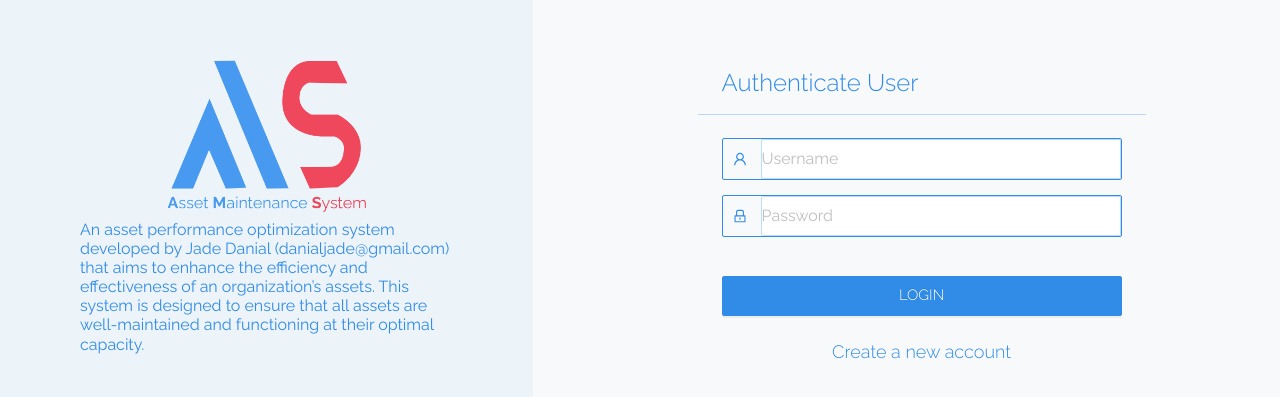
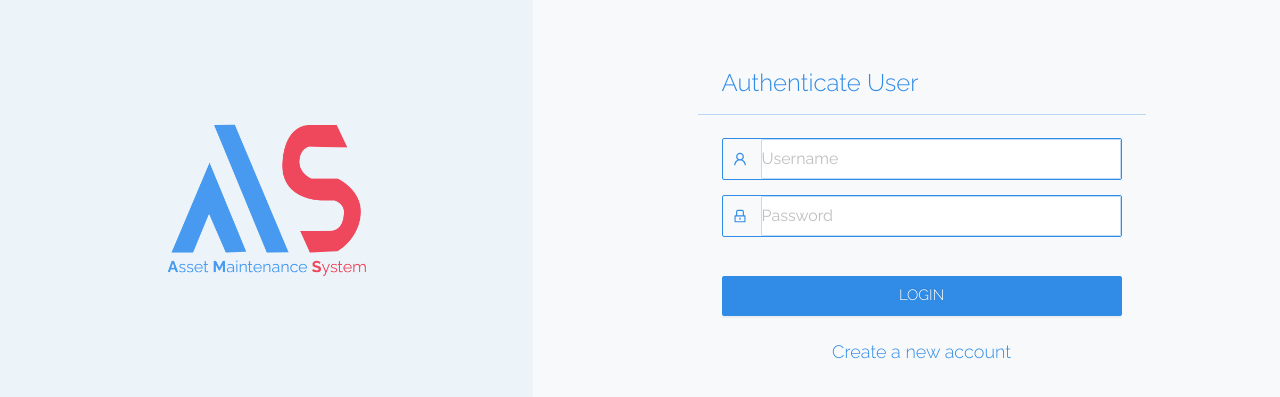
Before and after one commit to jadedanial/asset-maintenance-system, a React (Create React App) app in the folder frontend/ams/: page /login in a window 1280 px wide. Shown: the part 107-504 px from the top of the page. Built offline with nearby package versions, Linux system fonts and the light colour scheme.

Commit message:
Enhanced UI.

```diff
--- a/frontend/ams/src/components/ItemDetail.js
+++ b/frontend/ams/src/components/ItemDetail.js
@@ -59,8 +59,8 @@ const ItemDetail = ({
   const itemDetails = (i, wi) => {
     return (
       <>
-        <Row className={`space-between-row ${theme}`}>
-          <Col span={view ? 24 : 13}>
+        <Row className={theme}>
+          <Col span={view ? 24 : 14} style={{ paddingRight: "20px" }}>
             <div className="card-with-background">
               <div
                 className="space-between-row "
@@ -103,12 +103,27 @@ const ItemDetail = ({
                       </Descriptions.Item>
                     </Descriptions>
                   </div>
-                  <div>
+                  <div style={{ padding: "14px 0" }}>
                     <Tag color="blue">
                       <p className="small-font" style={{ padding: "2px" }}>
                         {i.item_category}
                       </p>
                     </Tag>
+                  </div>
+                  <div
+                    style={{
+                      display: view ? "none" : "block",
+                    }}
+                  >
+                    <p
+                      className="small-font"
+                      style={{
+                        margin: "0",
+                        color: theme === "light" ? "#000" : "#fff",
+                      }}
+                    >
+                      {i.item_description}
+                    </p>
                   </div>
                 </Col>
                 <Col
@@ -123,22 +138,6 @@ const ItemDetail = ({
                     }}
                   />
                 </Col>
-              </div>
-              <div
-                style={{
-                  padding: "8px 20px 20px 20px",
-                  display: view ? "none" : "block",
-                }}
-              >
-                <p
-                  className="small-font"
-                  style={{
-                    margin: "0",
-                    color: theme === "light" ? "#000" : "#fff",
-                  }}
-                >
-                  {i.item_description}
-                </p>
               </div>
             </div>
           </Col>
@@ -204,7 +203,6 @@ const ItemDetail = ({
                               className="card-with-background"
                               style={{
                                 padding: "20px",
-                                height: "fit-content",
                               }}
                             >
                               <Card
--- a/frontend/ams/src/components/Slogan.js
+++ b/frontend/ams/src/components/Slogan.js
@@ -5,7 +5,7 @@ const Slogan = () => {
     <>
       <Col
         style={{
-          top: "20%",
+          top: "28%",
           textAlign: "center",
           padding: "0 80px",
         }}
@@ -13,15 +13,6 @@ const Slogan = () => {
         <div>
           <img src="images/ams.png" alt="logo" style={{ width: "60%" }} />
         </div>
-        <div>
-          <p className="small-font" style={{ textAlign: "left" }}>
-            An asset performance optimization system developed by Jade Danial
-            (danialjade@gmail.com) that aims to enhance the efficiency and
-            effectiveness of an organization’s assets. This system is designed
-            to ensure that all assets are well-maintained and functioning at
-            their optimal capacity.
-          </p>
-        </div>
       </Col>
     </>
   );
```
Also changed, not shown: 1 other file (tests, documents, lock files or other folders).
